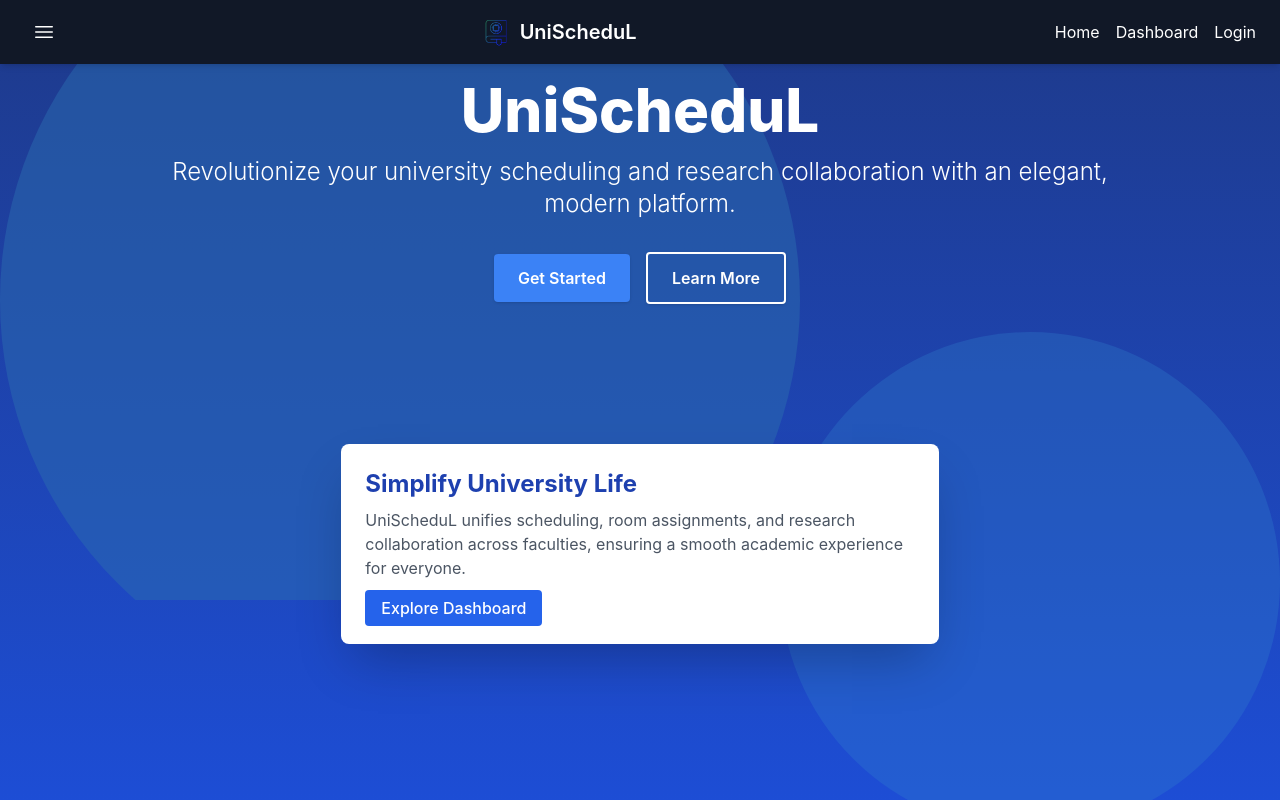
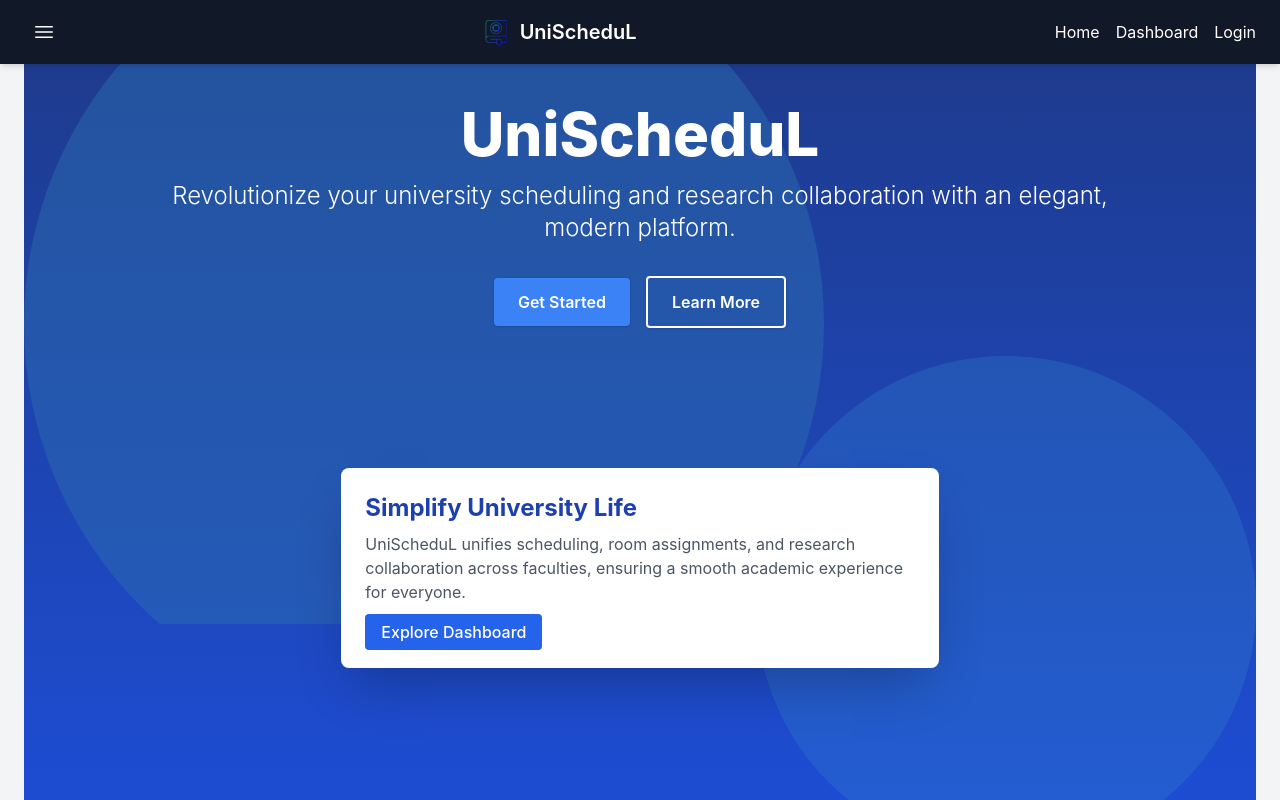
Before and after one commit to Dev-Eyitayo/UniScheduL, a React (Vite) app in the folder frontend/: page / in a window 1280 px wide. Shown: the top 800 px of the page. Built offline with nearby package versions, Linux system fonts and the light colour scheme.

Commit message:
Integrate PublicLayout for public routes in App component

```diff
--- a/frontend/src/App.jsx
+++ b/frontend/src/App.jsx
@@ -1,5 +1,6 @@
 import { BrowserRouter as Router, Routes, Route } from "react-router-dom";
 import AdminLayout from "./components/AdminLayout";
+import PublicLayout from "./components/PublicLayout"; // NEW
 import Home from "./pages/Home";
 import Dashboard from "./pages/Dashboard";
 import Login from "./pages/Login";
@@ -11,18 +12,17 @@ import ManageLecturers from "./pages/admin/ManageLecturers";
 import WeeklyTimetable from "./pages/admin/WeeklyTimetable";
 import OptimizedSchedule from "./pages/admin/OptimizedSchedule";
 import GeneratePDF from "./pages/admin/GeneratePDF";
-import Navbar from "./components/Navbar";
 
 export default function App() {
   return (
     <Router>
-      <Navbar />
       <Routes>
-        <Route path="/" element={<Home />} />
-        <Route path="/dashboard" element={<Dashboard />} />
-        <Route path="/login" element={<Login />} />
+        {/* Public Routes */}
+        <Route path="/" element={<PublicLayout> <Home /> </PublicLayout>} />
+        <Route path="/dashboard" element={<PublicLayout> <Dashboard /> </PublicLayout>} />
+        <Route path="/login" element={<PublicLayout> <Login /> </PublicLayout>} />
 
-        {/* Wrap Admin Routes Inside Layout */}
+        {/* Admin Routes (Handled by AdminLayout) */}
         <Route path="/admin/*" element={<AdminLayout> <AdminDashboard /> </AdminLayout>} />
         <Route path="/admin/rooms" element={<AdminLayout> <ManageRooms /> </AdminLayout>} />
         <Route path="/admin/courses" element={<AdminLayout> <ManageCourses /> </AdminLayout>} />
```
